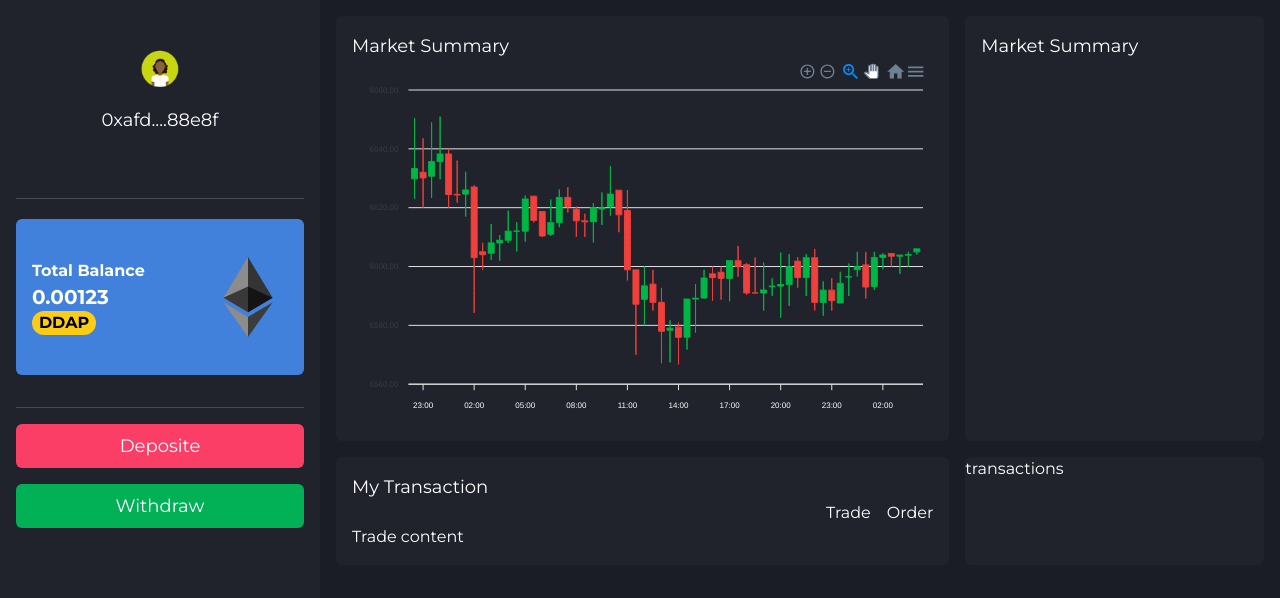
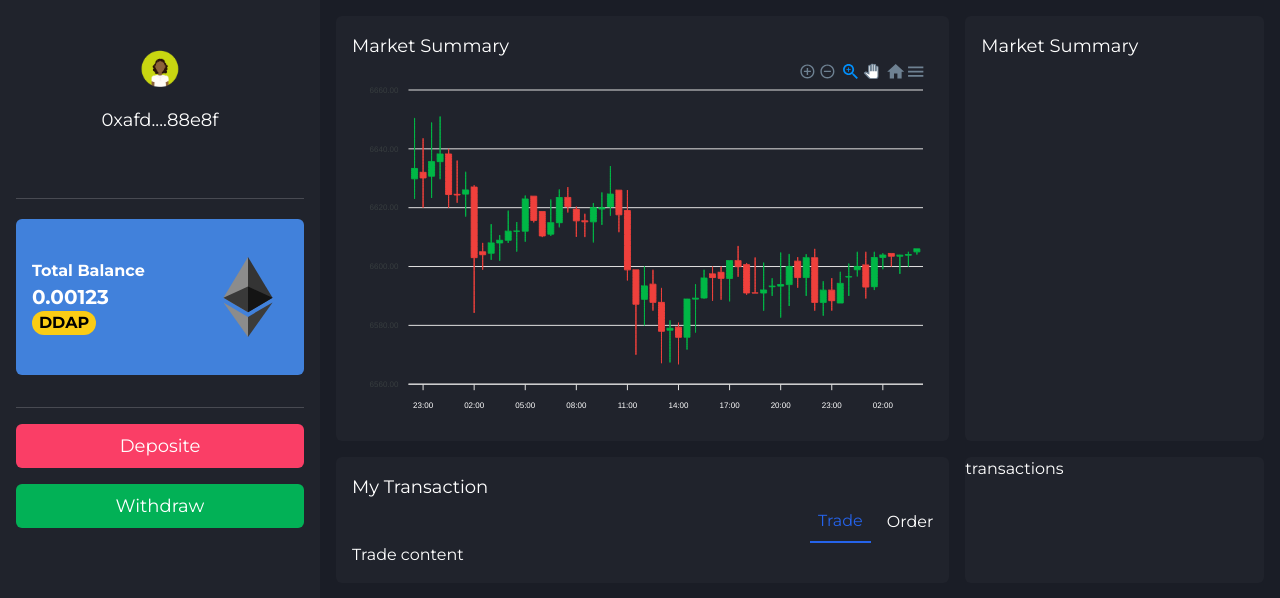
Before and after one commit to Mr-DecodeBlock/Decentralize-Token-Exchange, a React (Create React App) app: page / in a window 1280 px wide. Shown: the top 598 px of the page. Built offline with nearby package versions, Linux system fonts and the light colour scheme.

Commit message:
dex token exchange

```diff
--- a/src/App.js
+++ b/src/App.js
@@ -58,11 +58,12 @@ export default function App() {
             </div>
             <div className="bg-[#20232C] p-4 col-span-2 rounded-md text-white">
               <p className="text-lg">My Transaction </p>
-              <div className="flex flex-row justify-end items-center space-x-4 cursor-pointer">
+              <div className="flex flex-row justify-end  items-center space-x-4 cursor-pointer">
                 <div
                   onClick={() => {
                     setOpenTab(1);
                   }}
+                  className='class="inline-block p-2 text-blue-600 rounded-t-lg border-b-2 border-blue-600 active dark:text-blue-500 dark:border-blue-500"'
                 >
                   Trade
                 </div>
```
